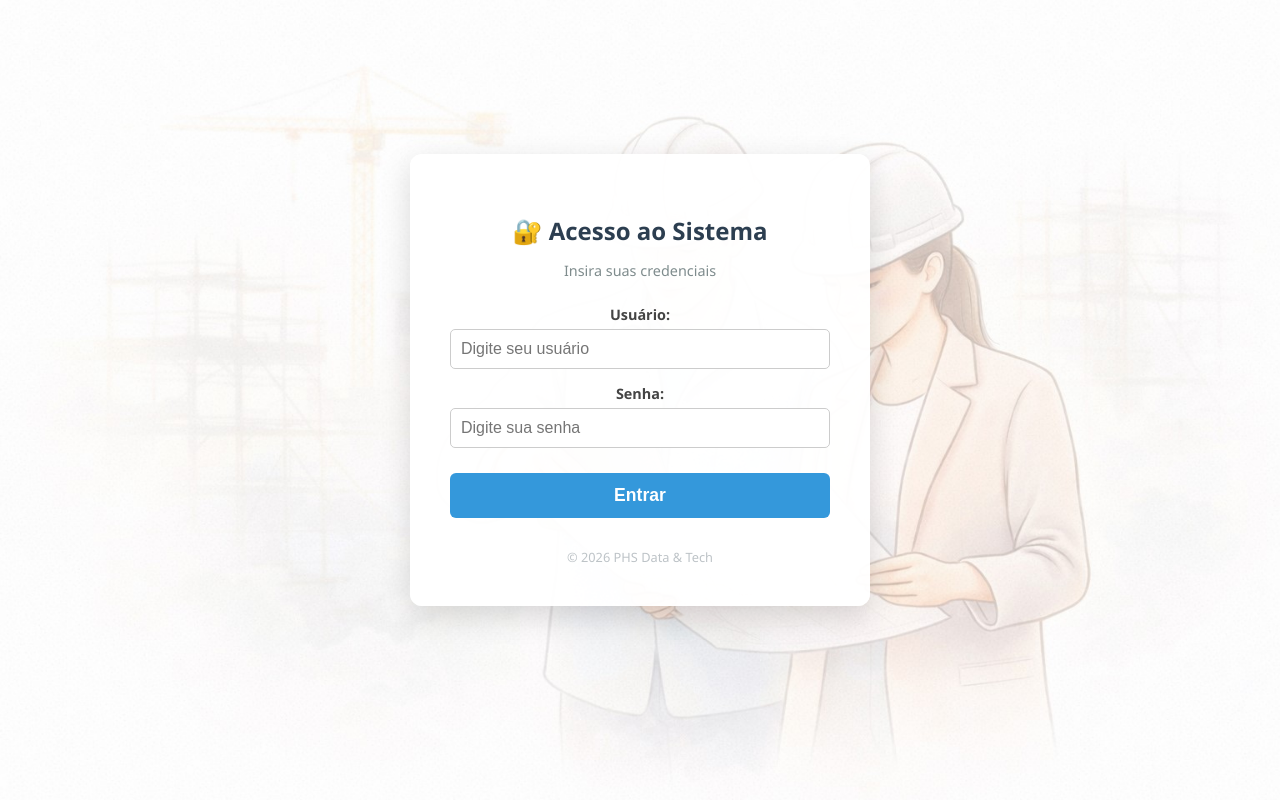
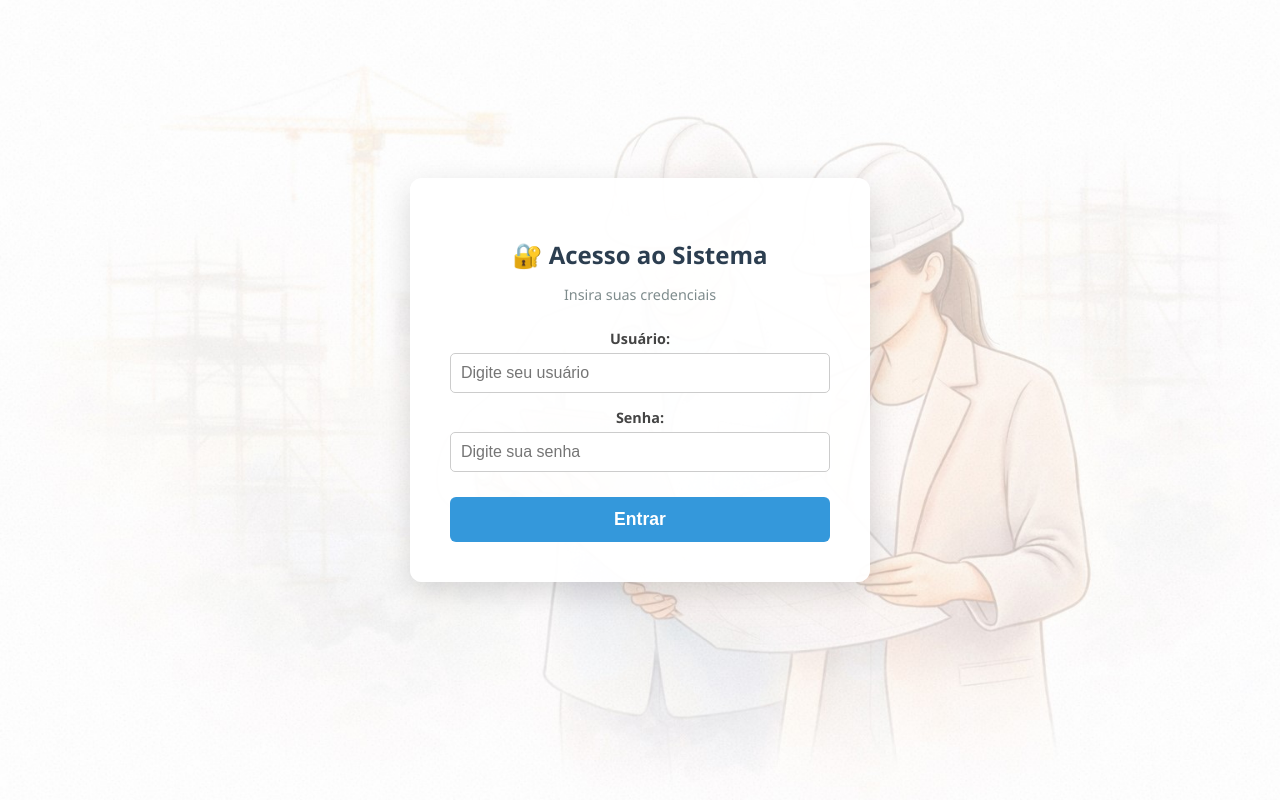
Before and after one commit to PHS-informatica/Vistoria-Predial, a Flask app: page /login in a window 1280 px wide. Run offline with Flask 3, Linux system fonts and the light colour scheme.

Commit message:
Ajuste rodape no login

```diff
--- a/templates/login.html
+++ b/templates/login.html
@@ -33,9 +33,9 @@
                 <button type="submit" class="btn-login">Entrar</button>
             </form>
 
-            <footer class="login-footer">
+            <!-- <footer class="login-footer">
                 &copy; 2026 PHS Data & Tech
-            </footer>
+            </footer> -->
         </div>
     </div>
 </body>
```
